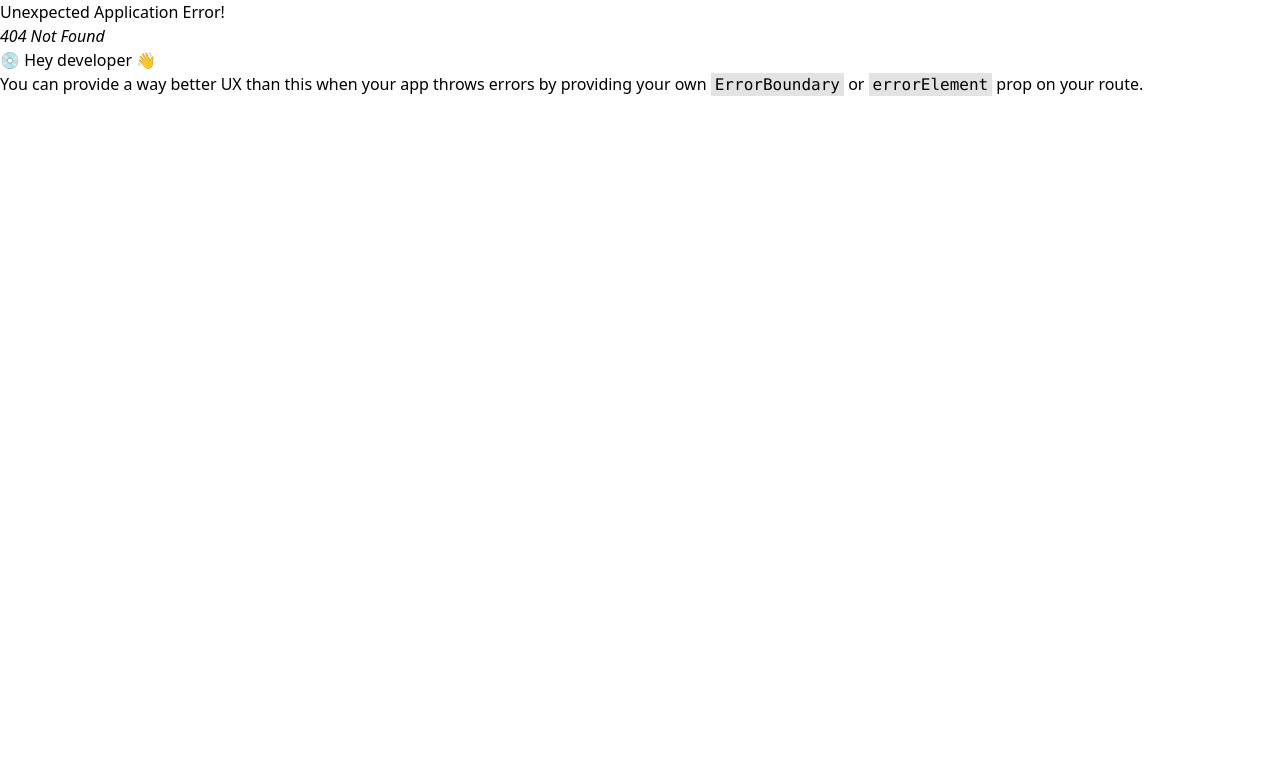
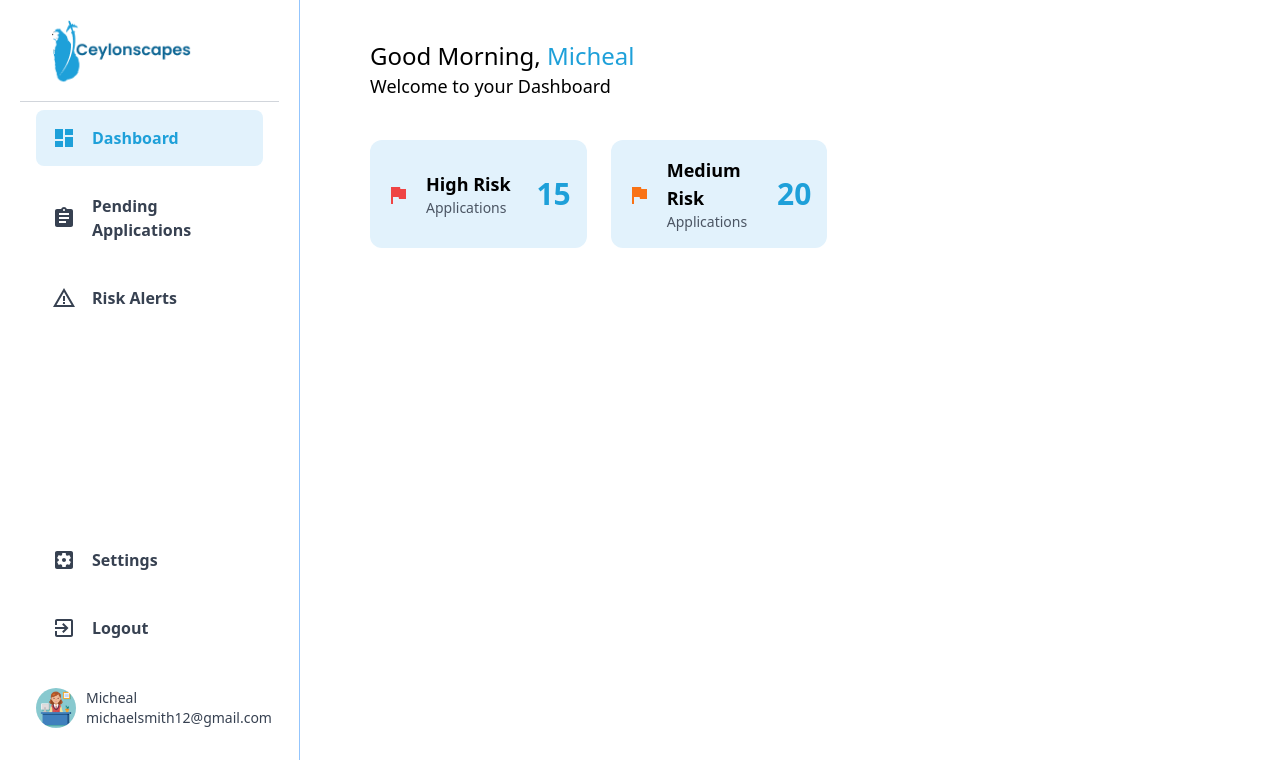
Before and after one commit to Dcoders-CeylonScape/CeylonScape-WebClient, a React (Vite) app: page /officer in a window 1280 px wide. Before the commit this address had no page. Shown: the top 766 px of the page. Built offline with nearby package versions, Linux system fonts and the light colour scheme.

Commit message:
Side bar updated

```diff
--- a/src/App.jsx
+++ b/src/App.jsx
@@ -9,6 +9,8 @@ import SignUp from "./pages/auth/sign-up.jsx";
 import SignIn from "./pages/auth/sign-in.jsx";
 import UserLayout from "./layouts/user_layout.jsx";
 import Home from "./pages/user/home.jsx";
+import OfficerLayout from "./layouts/officer_layout.jsx";
+import Dashboard from "./pages/officer/dashboard.jsx";
 
 
 const router = createBrowserRouter(createRoutesFromElements(
@@ -22,6 +24,10 @@ const router = createBrowserRouter(createRoutesFromElements(
             <Route index element={<Home/>} />
         </Route>
 
+        <Route path={"officer"} element={<OfficerLayout/>} >
+            <Route index element={<Dashboard/>} />
+        </Route>
+
     </Route>
 ));
 function App() {
--- /dev/null
+++ b/src/components/sidebar.jsx
@@ -0,0 +1,64 @@
+import * as React from 'react';
+import { useLocation } from 'react-router-dom';
+import DashboardIcon from "@mui/icons-material/Dashboard";
+import AssignmentIcon from '@mui/icons-material/Assignment';
+import WarningAmberIcon from '@mui/icons-material/WarningAmber';
+import SettingsApplicationsIcon from "@mui/icons-material/SettingsApplications";
+import ExitToAppIcon from "@mui/icons-material/ExitToApp";
+import NotificationsNoneIcon from "@mui/icons-material/NotificationsNone";
+
+import Logo2 from '../assets/images/logo.png';
+import User from '../assets/images/prof.jpg';
+
+function Sidebar() {
+  const location = useLocation();
+
+  // Function to check if the path is active based on the beginning of the pathname
+  const isActive = (path) => location.pathname.startsWith(path);
+
+  return (
+    <div className="flex flex-col justify-between min-h-[95vh] w-[300px] bg-white border-r border-blue-300 fixed p-5">
+      <div className="flex items-center ml-8">
+        <img src={Logo2} alt="Ceylonscapes Logo" className="w-[140px] h-auto mb-3" />
+      </div>
+      <hr className="border-gray-300" />
+      <div className="flex-1 px-4">
+        <ul className="list-none m-0 p-0">
+          <li className={`flex items-center p-4 mt-2 mb-3 cursor-pointer rounded-lg transition duration-300 ${isActive('/officer') && location.pathname === '/officer' ? 'bg-primary_pri10' : 'hover:bg-primary_pri10'}`}>
+            <DashboardIcon className="text-primary_pri50 text-lg" />
+            <span className="ml-4 text-primary_pri50 font-semibold text-base">Dashboard</span>
+          </li>
+          <li className={`flex items-center p-4 mb-3 cursor-pointer rounded-lg transition duration-300 ${isActive('/officer/pending') ? 'bg-primary_pri10' : 'hover:bg-primary_pri10'}`}>
+            <AssignmentIcon className="text-gray-700 text-lg" />
+            <span className="ml-4 text-gray-700 font-semibold text-base">Pending Applications</span>
+          </li>
+          <li className={`flex items-center p-4 mb-3 cursor-pointer rounded-lg transition duration-300 ${isActive('/officer/risks') ? 'bg-primary_pri10' : 'hover:bg-primary_pri10'}`}>
+            <WarningAmberIcon className="text-gray-700 text-lg" />
+            <span className="ml-4 text-gray-700 font-semibold text-base">Risk Alerts</span>
+          </li>
+        </ul>
+      </div>
+      <div className="px-4">
+        <ul className="list-none m-0 p-0">
+          <li className={`flex items-center p-4 mb-3 cursor-pointer rounded-lg transition duration-300 ${isActive('/officer/settings') ? 'bg-primary_pri10' : 'hover:bg-primary_pri10'}`}>
+            <SettingsApplicationsIcon className="text-gray-700 text-lg" />
+            <span className="ml-4 text-gray-700 font-semibold text-base">Settings</span>
+          </li>
+          <li className="flex items-center p-4 mb-3 cursor-pointer rounded-lg transition duration-300 hover:bg-primary_pri10">
+            <ExitToAppIcon className="text-gray-700 text-lg" />
+            <span className="ml-4 text-gray-700 font-semibold text-base">Logout</span>
+          </li>
+        </ul>
+        <div className="flex items-center py-3 mt-5">
+          <img src={User} alt="Profile" className="w-10 h-10 rounded-full mr-2.5" />
+          <div>
+            <span className="block text-gray-700 text-sm font-normal">Micheal</span>
+            <span className="block text-gray-700 text-sm font-normal">michaelsmith12@gmail.com</span>
+          </div>
+        </div>
+      </div>
+    </div>
+  );
+}
+
+export default Sidebar;
--- /dev/null
+++ b/src/components/widgets/widgetRisk.jsx
@@ -0,0 +1,36 @@
+import React from "react";
+import FlagIcon from '@mui/icons-material/Flag'; // Example icon for the risk level
+
+const WidgetRisk = ({ type, count }) => {
+    const data = {
+        high: {
+            iconColor: "text-red-500",
+            riskLevel: "High Risk",
+            bgColor: "bg-primary_pri10",
+        },
+        medium: {
+            iconColor: "text-orange-500",
+            riskLevel: "Medium Risk",
+            bgColor: "bg-primary_pri10",
+        }
+    };
+
+    const { iconColor, riskLevel, bgColor } = data[type];
+
+    return (
+        <div className={`flex items-center p-4 rounded-xl bg-primary_pri10 w-full`}>
+            <div className="mr-4">
+                <FlagIcon className={`text-2xl ${iconColor}`} />
+            </div>
+            <div className="flex flex-col">
+                <span className="text-lg font-bold">{riskLevel}</span>
+                <span className="text-sm text-gray-600">Applications</span>
+            </div>
+            <div className="ml-auto text-3xl font-bold text-primary_pri50">
+                {count}
+            </div>
+        </div>
+    );
+};
+
+export default WidgetRisk;
--- /dev/null
+++ b/src/layouts/officer_layout.jsx
@@ -0,0 +1,15 @@
+import {Outlet} from "react-router-dom";
+import SideBar from "../components/sidebar.jsx";
+
+function OfficerLayout() {
+    return (
+        <div>
+            <SideBar />
+            <main>
+                <Outlet />
+            </main>
+        </div>
+    );
+}
+
+export default OfficerLayout;
--- /dev/null
+++ b/src/pages/officer/dashboard.jsx
@@ -0,0 +1,24 @@
+import React from "react";
+import WidgetRisk from "../../components/widgets/widgetRisk"; // Assuming WidgetRisk is the component you created
+
+function Dashboard() {
+    return (
+        <div className="flex">
+            <div className="flex-c ml-[350px]">
+                <div className="ml-5 text-2xl font-medium mt-10">
+                    Good Morning, <span className="text-primary_pri50">Micheal</span>
+                </div>
+                <div className="ml-5 text-lg font-light">
+                    Welcome to your Dashboard
+                </div>
+
+                <div className="mt-10 ml-5 flex gap-6 w-full">
+                    <WidgetRisk type="high" count={15} className="w-full" />
+                    <WidgetRisk type="medium" count={20} className="w-full" />
+                </div>
+            </div>
+        </div>
+    );
+}
+
+export default Dashboard;
--- a/tailwind.config.js
+++ b/tailwind.config.js
@@ -8,6 +8,7 @@ export default {
           colors: {
               primary_pri70: '#0F6795',
               primary_pri50: '#1EA0D9',
+              primary_pri10: '#E2F2FC',
               secondary2: '#FDCEDF',
               secondary3: '#F2BED1',
           },
```
Also changed, not shown: src/assets/images/logo.png (added), src/assets/images/prof.jpg (added).
